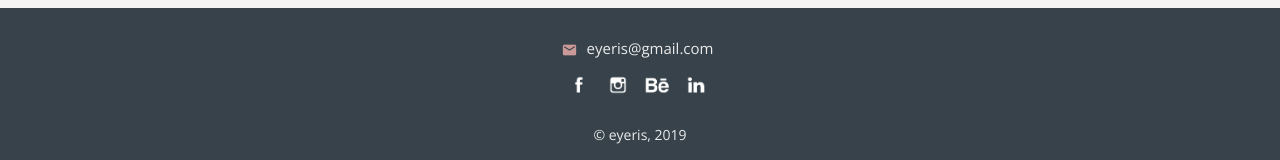
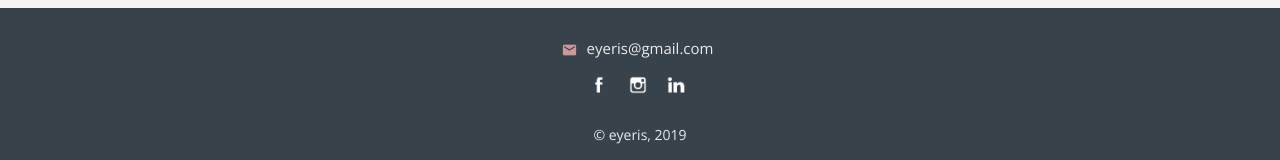
Before and after one commit to eyeris-work/portfolio-website, a plain HTML site: page about.html in a window 1280 px wide. Shown: the part 1345-1505 px from the top of the page. Drawn offline with nearby package versions, Linux system fonts and the light colour scheme; a web font is replaced by a local one.

Commit message:
updated CV (hyperlinks) and behance removed

```diff
--- a/about.html
+++ b/about.html
@@ -609,7 +609,7 @@
             <div class="new_line">
                 <a href="https://www.facebook.com/people/%D0%98%D1%80%D0%B8%D0%BD%D0%B0-%D0%93%D0%BE%D1%80%D0%BE%D0%B1%D1%87%D0%B5%D0%BD%D0%BA%D0%BE/100001032199617"><img src="images/icons/fb_icon.png" onmouseover="this.src='images/icons/fb_icon_hover.png'" onmouseout="this.src='images/icons/fb_icon.png'"></a>
                 <a href="https://www.instagram.com/eyeris.work/?hl=en"><img src="images/icons/insta_icon.png" onmouseover="this.src='images/icons/insta_icon_hover.png'" onmouseout="this.src='images/icons/insta_icon.png'"></a>
-                <a href="https://www.behance.net/irissa"><img src="images/icons/be_icon.png" onmouseover="this.src='images/icons/be_icon_hover.png'" onmouseout="this.src='images/icons/be_icon.png'"></a>
+    <!--            <a href="https://www.behance.net/irissa"><img src="images/icons/be_icon.png" onmouseover="this.src='images/icons/be_icon_hover.png'" onmouseout="this.src='images/icons/be_icon.png'"></a>-->
                 <a href="https://www.linkedin.com/in/irina-voscoboinic-7191a137/"><img src="images/icons/in_icon.png" onmouseover="this.src='images/icons/in_icon_hover.png'" onmouseout="this.src='images/icons/in_icon.png'"></a>
             </div>
             <span class="new_line copyright">© eyeris, 2019</span>
```
Also changed, not shown: index.html (+1 -1 lines), 4 other files.
